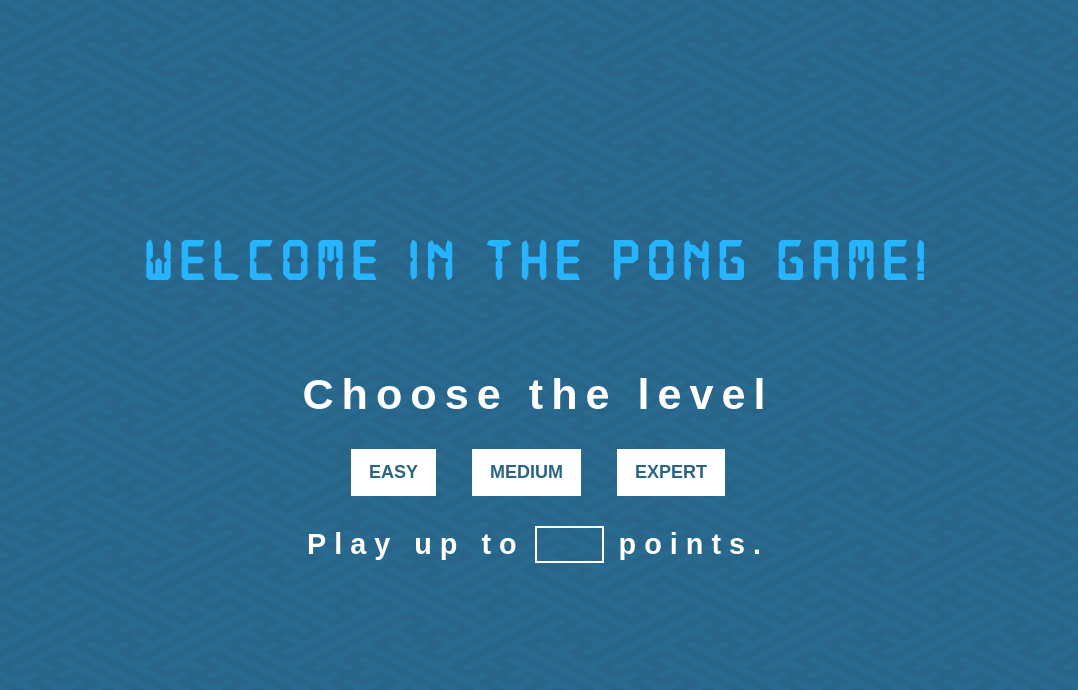
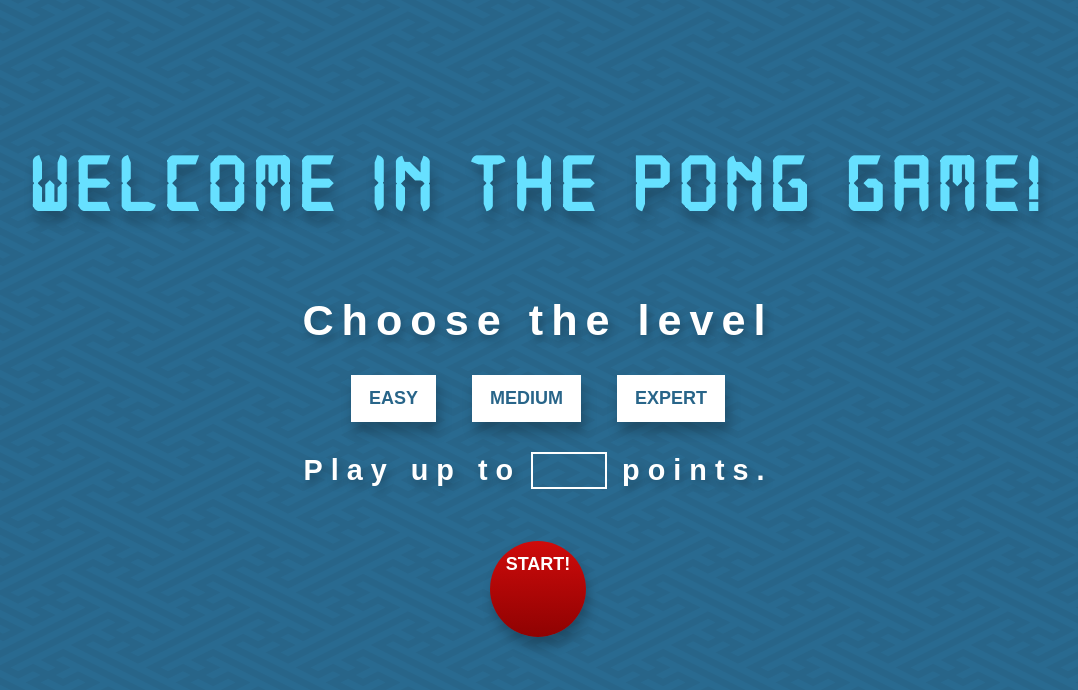
Before and after one commit to MartaNiemiec/Pong_game, a plain HTML site: page Tenis Game/index.html in a window 1280 px wide. Shown: the whole page, without its empty margins (102-1180 px from the left). Drawn offline with Linux system fonts and the light colour scheme.

Commit message:
added start button

```diff
--- a/Tenis Game/index.html
+++ b/Tenis Game/index.html
@@ -27,8 +27,8 @@
         </div>
         <div>
             <h4>Play up to<input type="text" name="scoring">points.</h4>
-
         </div>
+        <button class="btn-start">start!</button>
     </div>
     <canvas></canvas>
 
--- a/Tenis Game/style.css
+++ b/Tenis Game/style.css
@@ -70,13 +70,16 @@ canvas {
   font-family: Arial, Helvetica, sans-serif;
   font-size: 1.8rem;
   letter-spacing: .5rem;
+  text-shadow: 3px 5px 8px #0201013f;
 }
 
 .welcome h1 {
   font-family: 'Digital';
-  color: rgb(38, 179, 255);
+  color: rgb(102, 224, 255);
   font-weight: 900;
   padding-bottom: 10vh;
+  font-size: 5rem;
+  text-shadow: 3px 10px 12px #0201013f;
 }
 
 .welcome h4 {
@@ -96,19 +99,44 @@ button {
   transition: all .3s;
   cursor: pointer;
   outline: none;
+  box-shadow: 3px 10px 12px #0201013f;
 }
 
-button:hover {
+button:hover,
+button:active,
+button:focus {
   border: 3px solid white;
   background-color: transparent;
   color: #fff;
+  transform: translateY(3px);
+  box-shadow: none;
 
+}
+
+.btn-start {
+  margin-top: 2rem;
+  width: 6rem;
+  height: 6rem;
+  padding-top: 13px;
+  background: linear-gradient(to bottom, #CF0B0B, #8F0202);
+  color: white;
+  border: none;
+  border-radius: 50%;
+
+  display: flex;
+  justify-content: center;
+}
+
+.btn-start:hover,
+.btn-start:active,
+.btn-start:focus {
+  /* padding-left: 13px; */
 }
 
 input {
   background-color: transparent;
   border: 2px solid #fff;
-  padding: 0 5px;
+  padding: 0 5px 0 12px;
   margin: 0 15px 0 10px;
   width: 55px;
   color: #fff;
```
